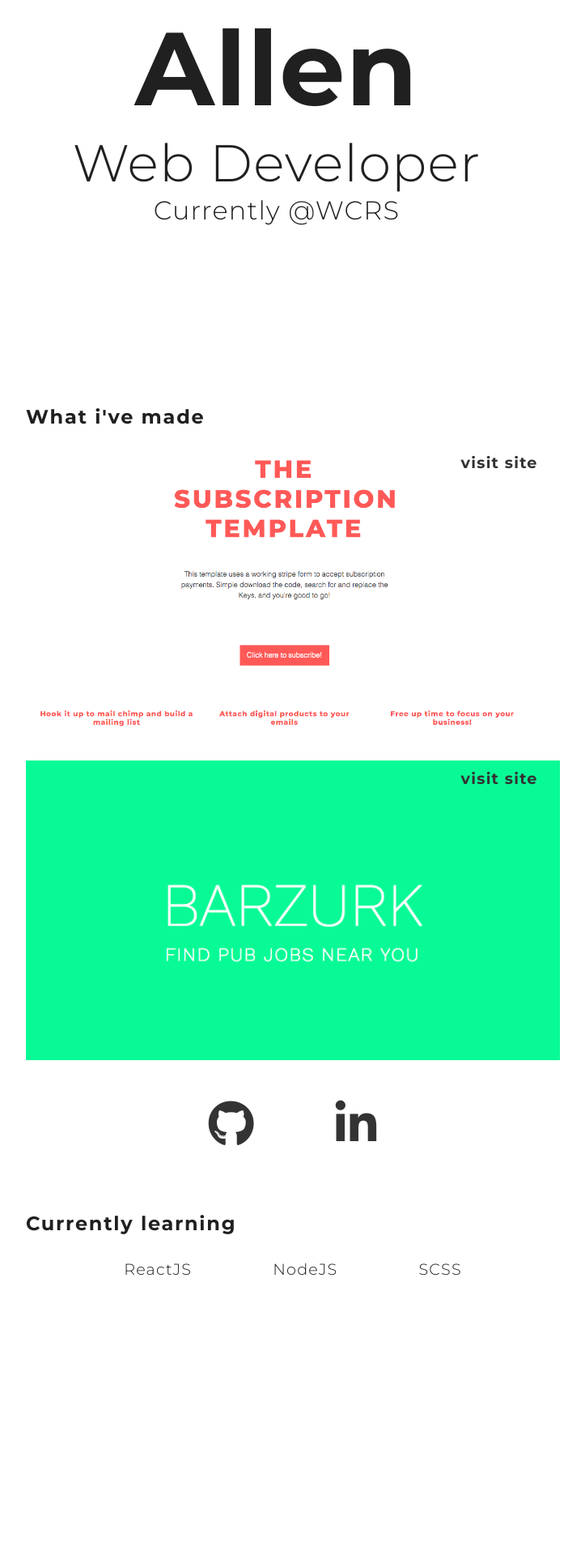
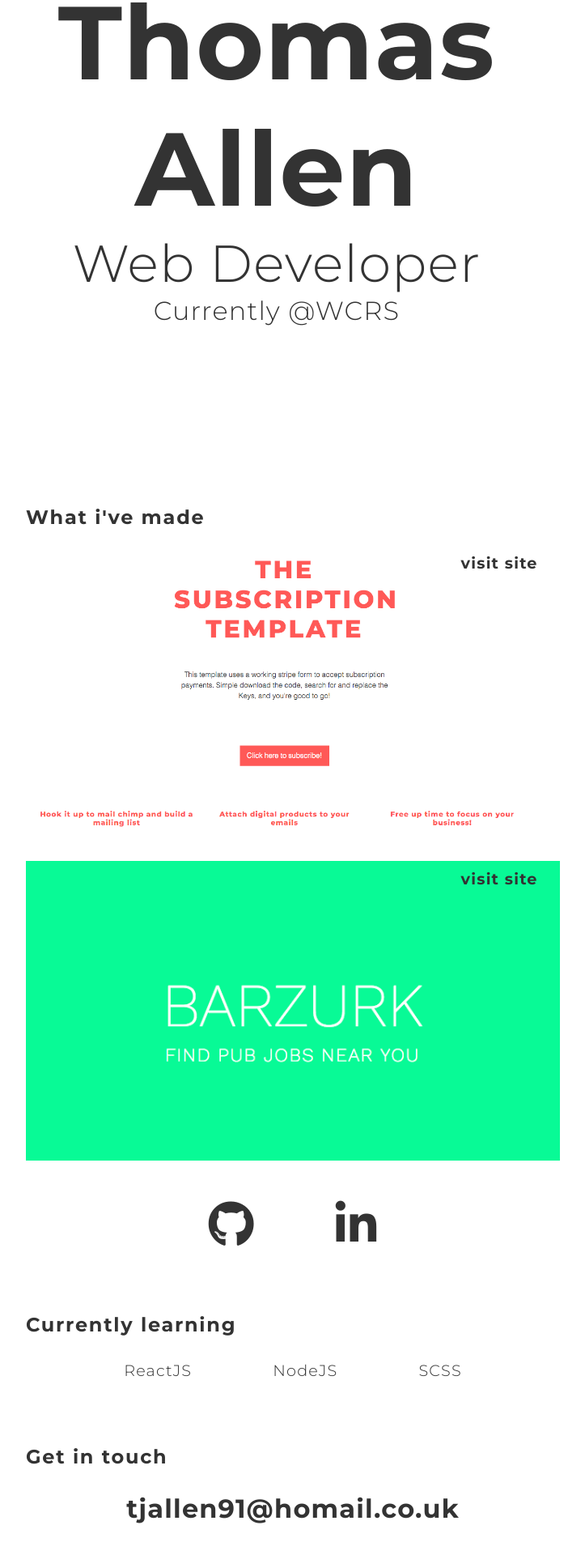
Before and after one commit to tjallen27/Portfolio, a React (Create React App) app: page / in a window 1280 px wide. Shown: the part 256-2176 px from the top of the page at 81% size, without its empty margins (298-1021 px from the left). Before the commit the page ends 1901 px from the top, so only its background shows below. Built offline with nearby package versions, Linux system fonts and the light colour scheme.

Commit message:
background object added to project component

```diff
--- a/public/index.html
+++ b/public/index.html
@@ -9,7 +9,7 @@
       homescreen on Android. See https://developers.google.com/web/fundamentals/engage-and-retain/web-app-manifest/
     -->
     <link rel="stylesheet" href="https://use.fontawesome.com/releases/v5.0.13/css/all.css" integrity="sha384-DNOHZ68U8hZfKXOrtjWvjxusGo9WQnrNx2sqG0tfsghAvtVlRW3tvkXWZh58N9jp" crossorigin="anonymous">
-    <link href="https://fonts.googleapis.com/css?family=Montserrat:300,700" rel="stylesheet">
+    <link href="https://fonts.googleapis.com/css?family=Montserrat:300,700" rel="stylesheet"><link href="https://fonts.googleapis.com/css?family=Cormorant+Garamond" rel="stylesheet">
     <link rel="manifest" href="%PUBLIC_URL%/manifest.json">
     <link rel="shortcut icon" href="%PUBLIC_URL%/favicon.ico">
     <!--
--- a/src/App.css
+++ b/src/App.css
@@ -4,7 +4,7 @@ body {
   background: rgba(255, 255, 255, 0.85);
   font-weight: 300;
   letter-spacing: 1.2px;
-  color: #202020;
+  color: #333;
 }
 h3 {
   font-size: 1.5em;
@@ -30,8 +30,7 @@ li {
   height: 75vh;
   position: relative;
   max-width: 800px;
-  margin: 0 auto;
-  top: 50%;
+  margin: 30% auto 0;
   font-size: 4em;
 }
 .header h1 {
@@ -69,11 +68,13 @@ li {
   font-weight: bold;
 }
 .socialLinks ul,
-.skillsList ul {
+.skillsList ul,
+.contact ul {
   text-align: center;
 }
 .socialLinks li ,
-.skillsList li {
+.skillsList li,
+.contact li {
   display: inline-block;
   float: none;
   margin: 20px 50px;
@@ -81,4 +82,16 @@ li {
 .socialLinks li a {
   text-decoration: none;
   color: #333;
+
 }
+.contact li {
+  font-size: 2em;
+  font-weight: bold;
+}
+.contact li a {
+  background-color: none;
+  color: #333;
+  padding: .5em;
+  text-decoration: none;
+  font-weight: bold;
+}
--- a/src/App.js
+++ b/src/App.js
@@ -3,6 +3,7 @@ import Header from './Components/Header';
 import Projects from './Components/Projects';
 import Links from './Components/Links';
 import Skills from './Components/Skills';
+import Contact from './Components/Contact';
 
 import './App.css';
 
@@ -15,6 +16,7 @@ class App extends Component {
         <Projects />
         <Links />
         <Skills />
+        <Contact />
       </div>
     );
   }
--- /dev/null
+++ b/src/Components/Contact.js
@@ -0,0 +1,14 @@
+import React, {Component} from 'react';
+
+export default class Contact extends Component{
+  render(){
+    return(
+      <div className="contact">
+        <ul>
+        <h3>Get in touch</h3>
+          <li><a href="mailto:tjallen91@hotmail.co.uk">tjallen91@homail.co.uk</a></li>
+        </ul>
+      </div>
+    )
+  }
+}
```
